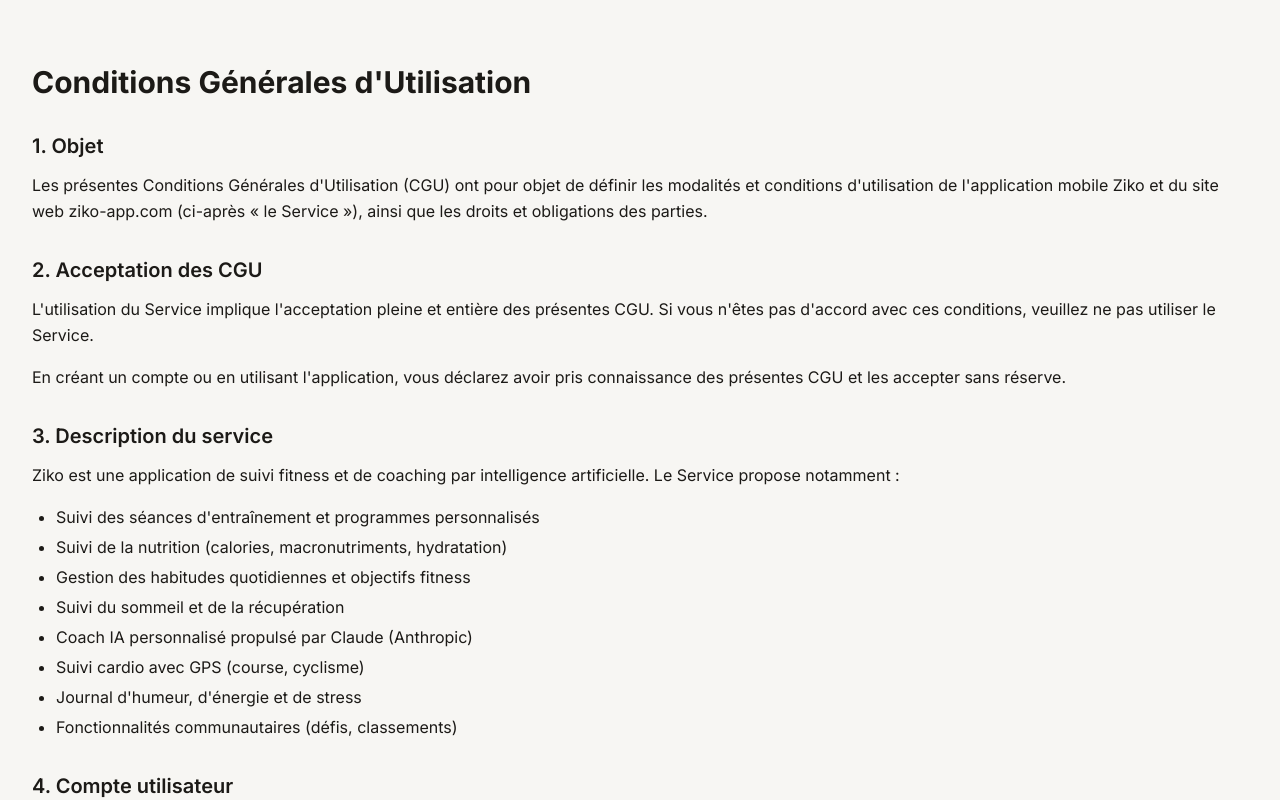
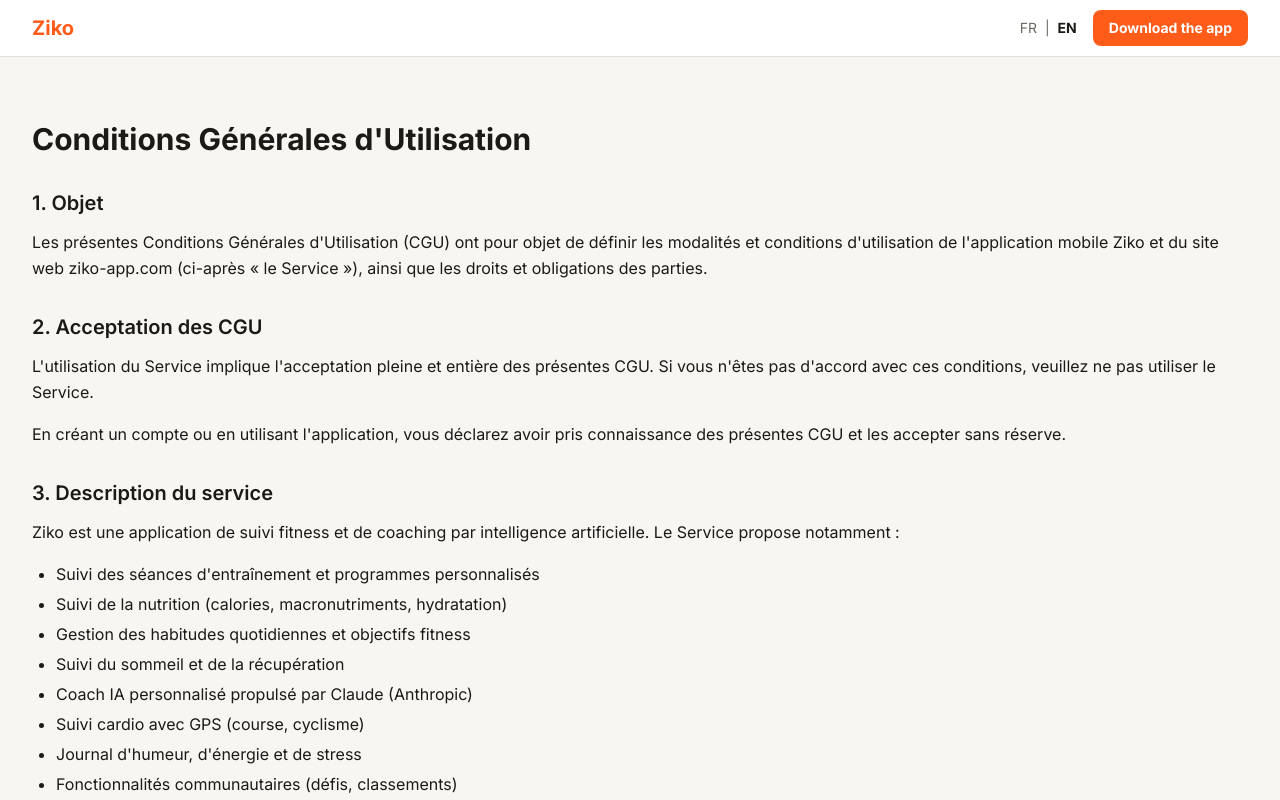
Before and after one commit to AnatholyB1/ziko-web, a Next.js app: page /en/cgu in a window 1280 px wide. Shown: the top 800 px of the page. Built offline with nearby package versions, Linux system fonts and the light colour scheme.

Commit message:
feat(03): integrate Header into locale layout
- Import and render Header above flex-1 content area
- Header appears on every page, Footer unchanged

```diff
--- a/src/app/[locale]/layout.tsx
+++ b/src/app/[locale]/layout.tsx
@@ -3,6 +3,7 @@
 import { NextIntlClientProvider } from 'next-intl';
 import { routing } from '@/i18n/routing';
 import { Footer } from '@/components/layout/Footer';
+import { Header } from '@/components/layout/Header';
 import '../globals.css';
 
 const inter = Inter({
@@ -26,6 +27,7 @@
   return (
     <NextIntlClientProvider>
       <div className={`${inter.className} bg-background text-text min-h-screen flex flex-col`}>
+        <Header />
         <div className="flex-1">
           {children}
         </div>
```
